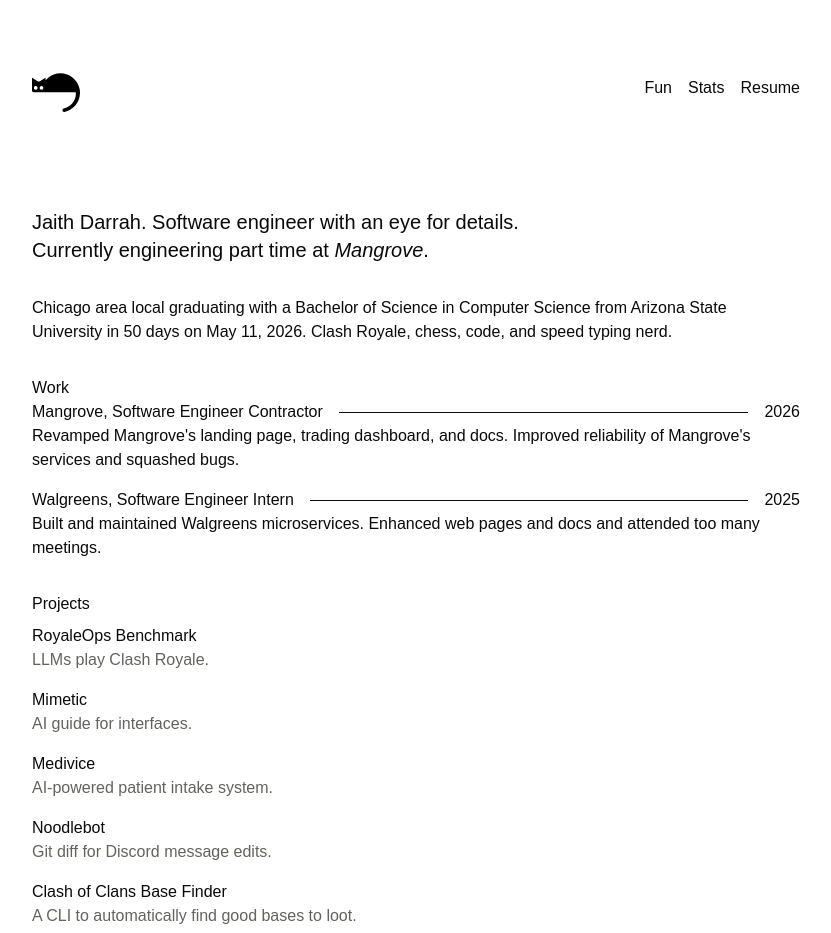
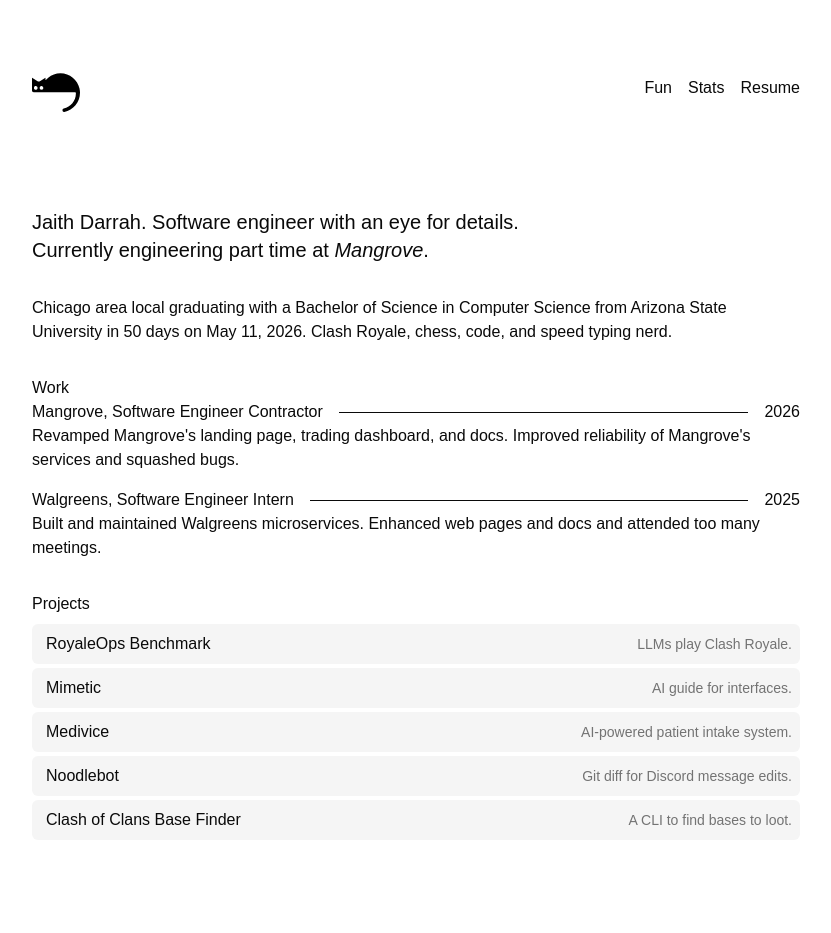
Before and after one commit to AwesomeJaith/jaithdarrah-dot-com-v3, a Next.js app: page / in a window 1280 px wide. Shown: the top 933 px of the page, without its empty margins (224-1055 px from the left). Built offline with nearby package versions, Linux system fonts and the light colour scheme; a web font is replaced by a local one.

Commit message:
Enhance hover interaction for projects section

```diff
--- a/src/components/landing-page/projects-section.tsx
+++ b/src/components/landing-page/projects-section.tsx
@@ -23,7 +23,7 @@
   },
   {
     projectName: "Clash of Clans Base Finder",
-    projectOneLiner: "A CLI to automatically find good bases to loot.",
+    projectOneLiner: "A CLI to find bases to loot.",
     projectLink:
       "https://github.com/AwesomeJaith/Clash-of-Clans-Farming-Assistant",
   },
@@ -31,9 +31,9 @@
 
 function ProjectsSection() {
   return (
-    <div className="w-full max-w-3xl">
+    <div className="flex w-full max-w-3xl flex-col gap-2">
       <div>Projects</div>
-      <div className="flex flex-col">
+      <div className="group/list flex flex-col gap-1">
         {projects.map((project) => (
           <Project key={`${project.projectName}`} {...project} />
         ))}
--- a/src/components/project.tsx
+++ b/src/components/project.tsx
@@ -1,23 +1,40 @@
+"use client"
+
 interface ProjectProps {
   projectName: string
   projectOneLiner: string
   projectLink: string
 }
 
-// TODO: Tweak colors and hover effects
 function Project({ projectName, projectOneLiner, projectLink }: ProjectProps) {
   return (
-    <div className="flex w-full items-center gap-4">
     <a
       href={projectLink}
       target="_blank"
       rel="noopener noreferrer"
-        className="-mx-3 flex flex-1 flex-col rounded-md px-3 py-2 no-underline hover:bg-[#F5F4F4] dark:hover:bg-gray-200"
+      className="group/item flex w-full cursor-pointer items-center justify-between rounded-sm bg-muted p-2 no-underline transition-opacity duration-200 ease-linear group-hover/list:opacity-50 hover:opacity-100!"
     >
-        <span>{projectName}</span>
-        <span className="text-[#63635e]">{projectOneLiner}</span>
+      <div className="flex min-w-0 shrink items-center gap-1.5">
+        <div className="max-w-0 overflow-hidden opacity-0 blur-[2px] transition-all duration-200 ease-out group-hover/item:max-w-5 group-hover/item:opacity-100 group-hover/item:blur-none">
+          <svg
+            xmlns="http://www.w3.org/2000/svg"
+            viewBox="0 0 24 24"
+            fill="#4cda82"
+            width="14"
+            height="14"
+            className="shrink-0"
+          >
+            <path d="M16.0037 9.41421L7.39712 18.0208L5.98291 16.6066L14.5895 8H7.00373V6H18.0037V17H16.0037V9.41421Z" />
+          </svg>
+        </div>
+        <span className="truncate transition-all duration-200 ease-out">
+          {projectName}
+        </span>
+      </div>
+      <span className="shrink-0 text-sm whitespace-nowrap text-muted-foreground">
+        {projectOneLiner}
+      </span>
     </a>
-    </div>
   )
 }
 
```
Lines whose indentation alone changed are shown as unchanged.
